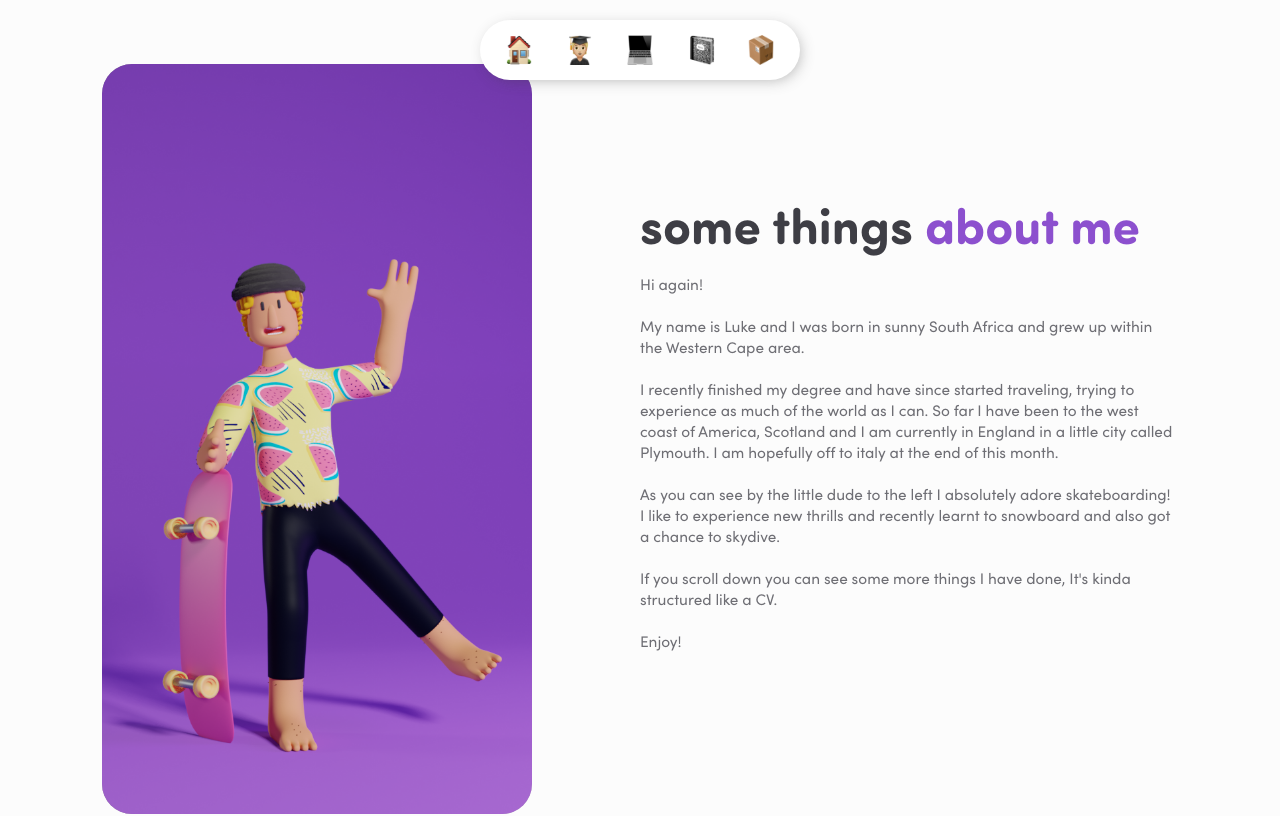
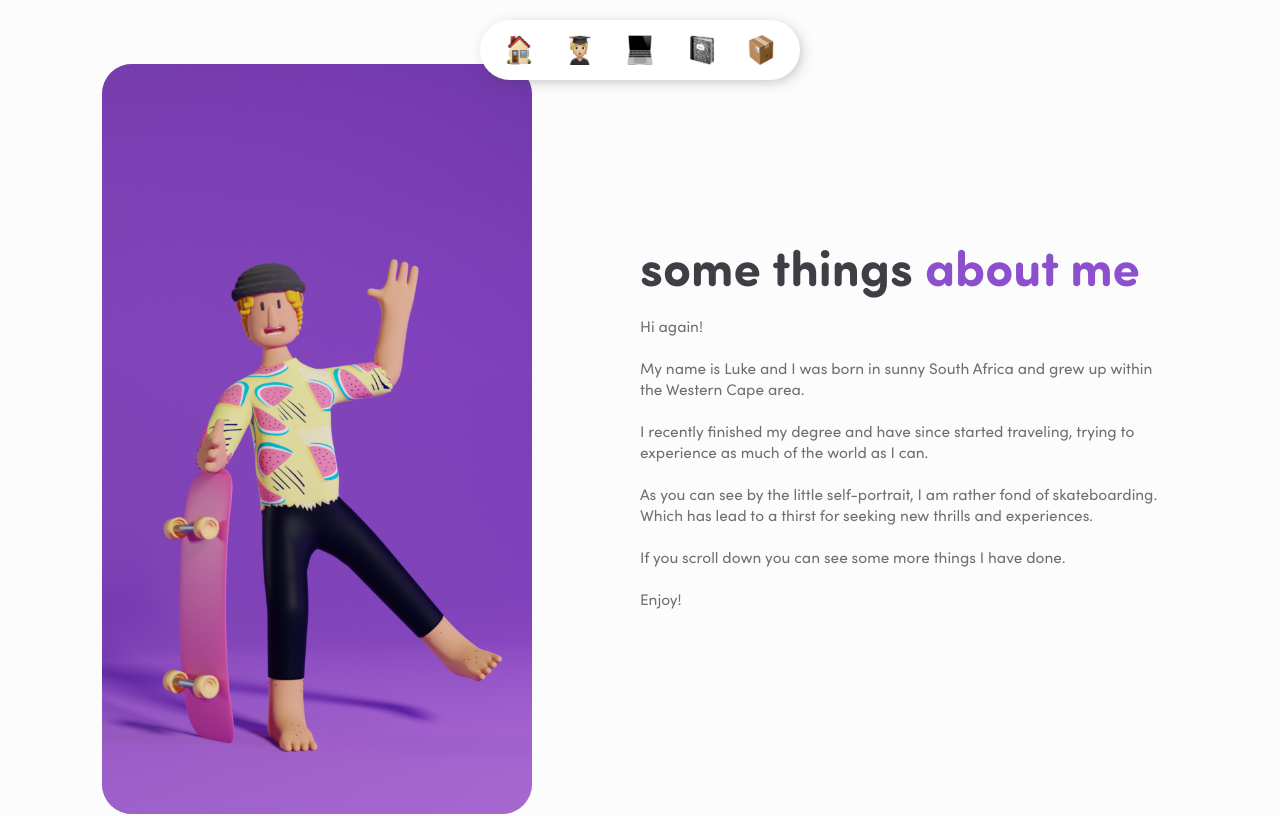
Before and after one commit to imprisonedmind/nextjs-porti, a Next.js app: page /about/about in a window 1280 px wide. Shown: the top 816 px of the page. Built offline with nearby package versions, Linux system fonts and the light colour scheme.

Commit message:
General Fixes
Update Head for each comp
Language for About

```diff
--- a/pages/about/about.js
+++ b/pages/about/about.js
@@ -2,13 +2,18 @@ import Image from "next/image";
 import styles from "../about/about.module.scss";
 import Navbar from "/comps/nav/Navbar.js";
 import Footer from "../footer/footer.js";
-import EduCon from './eduCon.js'
-import JobCon from './jobCon.js'
-import Skills from './skills.js'
+import EduCon from "./eduCon.js";
+import JobCon from "./jobCon.js";
+import Skills from "./skills.js";
+import Head from "next/head";
 
 export default function About() {
   return (
     <div className={styles.main}>
+      <Head>
+        <title>Luke Stephens | About</title>
+        <meta name="viewport" content="initial-scale=1.0, width=device-width" />
+      </Head>
       <Navbar></Navbar>
       <div className={styles.aboutCon}>
         <div className={styles.CoverImg}>
@@ -30,20 +35,21 @@ export default function About() {
             My name is Luke and I was born in sunny South Africa and grew up
             within the Western Cape area.
             <br></br>
-            <br></br>I recently finished my degree and have since started
-            traveling, trying to experience as much of the world as I can. So
-            far I have been to the west coast of America, Scotland and I am
-            currently in England in a little city called Plymouth. I am
-            hopefully off to italy at the end of this month.
+            <br></br>
+            I recently finished my degree and have since started
+            traveling, trying to experience as much of the world as I can.
             <br></br>
             <br></br>
-            As you can see by the little dude to the left I absolutely adore
-            skateboarding! I like to experience new thrills and recently learnt
-            to snowboard and also got a chance to skydive.
+            {/* When it comes to the world of technology and the internet, I am
+            fascinated by the way humans interact with these devices and how they
+            affect us as humans.
+            <br></br>
+            <br></br> */}
+            As you can see by the little self-portrait, I am rather fond of
+            skateboarding. Which has lead to a thirst for seeking new thrills and experiences.
             <br></br>
             <br></br>
-            If you scroll down you can see some more things I have done, It's
-            kinda structured like a CV.
+            If you scroll down you can see some more things I have done.
             <br></br>
             <br></br>
             Enjoy!
@@ -51,9 +57,9 @@ export default function About() {
         </div>
       </div>
 
-    <EduCon></EduCon>
-    <JobCon></JobCon>
-    <Skills></Skills>
+      <EduCon></EduCon>
+      <JobCon></JobCon>
+      <Skills></Skills>
 
       <Footer></Footer>
     </div>
--- a/pages/about/eduCon.js
+++ b/pages/about/eduCon.js
@@ -16,7 +16,7 @@ export default function EduCon() {
                   <h1>Stellenbosch Academy of Design and Photography</h1>
                   <h2>South Africa, Stellenbosch. Jan 2018 - Dec 2020</h2>
                   <p>
-                    BA Visual Communications Degree. - Major in Multi Media
+                    BA Visual Communications Degree - Major in Multi Media
                     Design.
                   </p>
                 </div>
--- a/pages/about/jobCon.js
+++ b/pages/about/jobCon.js
@@ -60,7 +60,7 @@ export default function EduCon() {
         date="June 2017 - Jul 2017"
         place="Willowbridge South Africa"
         desc="Highschool Internship"
-        desc2="First job introduction into Graphic Design, where my role was to support and learn from the designer as tasks where handed down to me."
+        desc2="First job introduction into Graphic Design, where my role was to support and learn from the designer as tasks were handed down to me."
       ></XpCard>
     </div>
   );
--- a/pages/footer/footer.js
+++ b/pages/footer/footer.js
@@ -41,7 +41,7 @@ export default function Footer() {
             <div id={styles.farRight} className={styles.divCon}>
                 <h1>Other </h1>
                 <ul>
-                    <Link href=""><li><p>2020 Portfolio</p></li></Link>
+                    <a target="_blank" href="https://luke-portfolio-64b54.firebaseapp.com/"><li><p>2020 Portfolio</p></li></a>
                     <Link href=""><li><p>Collected Links</p></li></Link>
                 </ul>
             </div>
```
Also changed, not shown: pages/Cover/Cover.js (+2 -5 lines), pages/myWork/myWork.js (+6 -1 lines).
